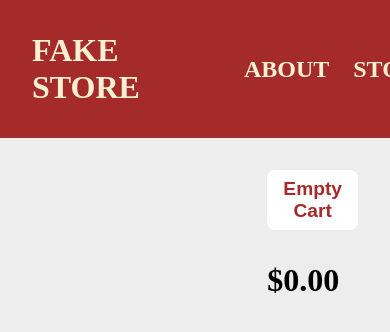
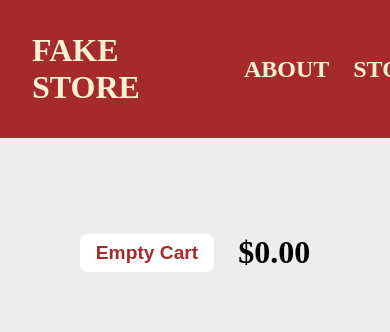
Before and after one commit to ryanwcchan/shopping-cart, a React (Vite) app: page /cart in a window 390 px wide. Shown: the top 332 px of the page. Built offline with nearby package versions, Linux system fonts and the light colour scheme.

Commit message:
Add responsive css to cart page and cart item components

```diff
--- a/src/components/CartItem.module.css
+++ b/src/components/CartItem.module.css
@@ -6,23 +6,31 @@
     background-color: brown;
     border-radius: 0.5rem;
     padding: 1rem 1.5rem;
-    width: 100%;
-    max-width: 100%;
+    /* width: 100%;
+    max-width: 100%; */
     box-sizing: border-box;
+    height: 8rem;
 }
 
 .productName {
     width: 70%;
+    height: 2rem;
     font-size: 1.2rem;
     font-weight: bold;
     border-radius: 0.5rem;
     background-color: white;
-    padding: 1rem 1.5rem;
+    padding: 0.5rem 1.5rem;
+    display: flex;
+    align-items: center;
+    overflow: scroll;
+    white-space: nowrap;
 }
 
 .productImg {
-    width: 4rem;
-    height: auto;
+    width: 8rem;
+    height: 4rem;
+    overflow: hidden;
+    object-fit: scale-down;
     border-radius: 0.5rem;
     padding: 0.5rem;
     background-color: white;
@@ -33,10 +41,10 @@
     display: flex;
     justify-content: center;
     align-items: center;
-    gap: 2rem;
+    gap: 1.2rem;
     background-color: white;
     border-radius: 0.5rem;
-    padding: 0.7rem 1.5rem;
+    padding: 0.7rem 1rem;
     box-sizing: border-box;
 }
 
--- a/src/pages/CartPage.jsx
+++ b/src/pages/CartPage.jsx
@@ -22,7 +22,6 @@ export default function CartPage() {
 
   return (
     <div className={style.wrapper}>
-
       <div className={style.cartContainer}>
         {cartData.map((item) => {
           return (
--- a/src/pages/CartPage.module.css
+++ b/src/pages/CartPage.module.css
@@ -2,11 +2,9 @@
     display: flex;
     flex-direction: column;
     justify-content: center;
-    align-items: center;
     margin: 2rem;
     gap: 1rem;
-    max-width: 1000px;
-    width: 100%;
+    min-width: 80%;
 }
 
 .cartInfo {
@@ -21,4 +19,24 @@
 .totalPrice {
     font-weight: bold;
     font-size: 2rem;
+    text-align: center;
 }
+
+@media (max-width: 1200px) {
+    .wrapper {
+        flex-direction: column;
+    }
+
+    .cartInfo {
+        display: flex;
+        align-items: center;
+        gap: 1.5rem;
+        justify-content: center;
+        padding-top: 0;
+        box-sizing: border-box;
+    }
+
+    .deleteBtn {
+
+    }
+}
--- a/src/pages/StorePage.jsx
+++ b/src/pages/StorePage.jsx
@@ -6,7 +6,6 @@ import { useOutletContext } from "react-router-dom"
 
 export default function StorePage() {
   const { updateCartData } = useOutletContext();
-
   const [storeData, setStoreData] = useState([])
   const navigate = useNavigate()
 
```
